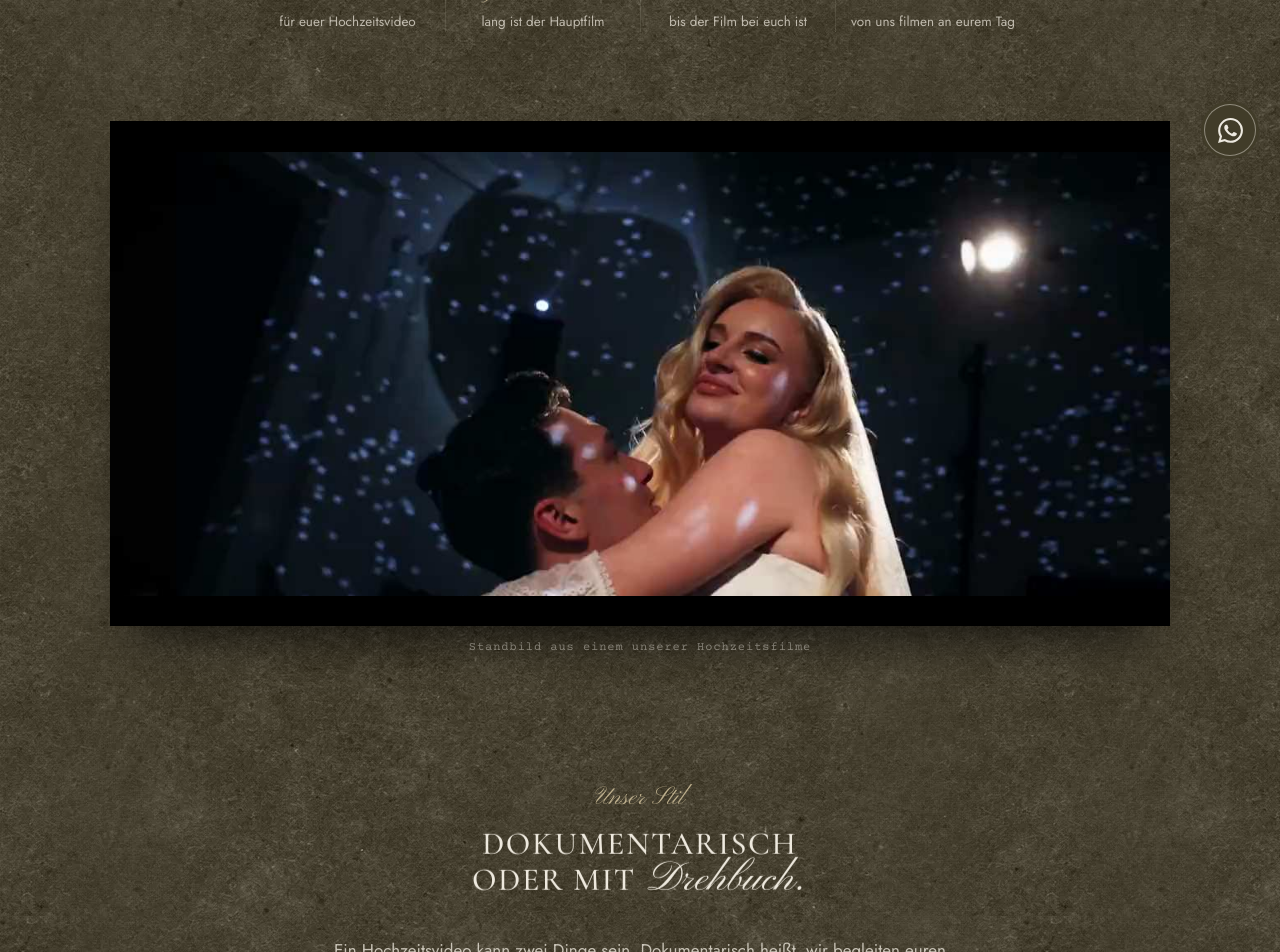
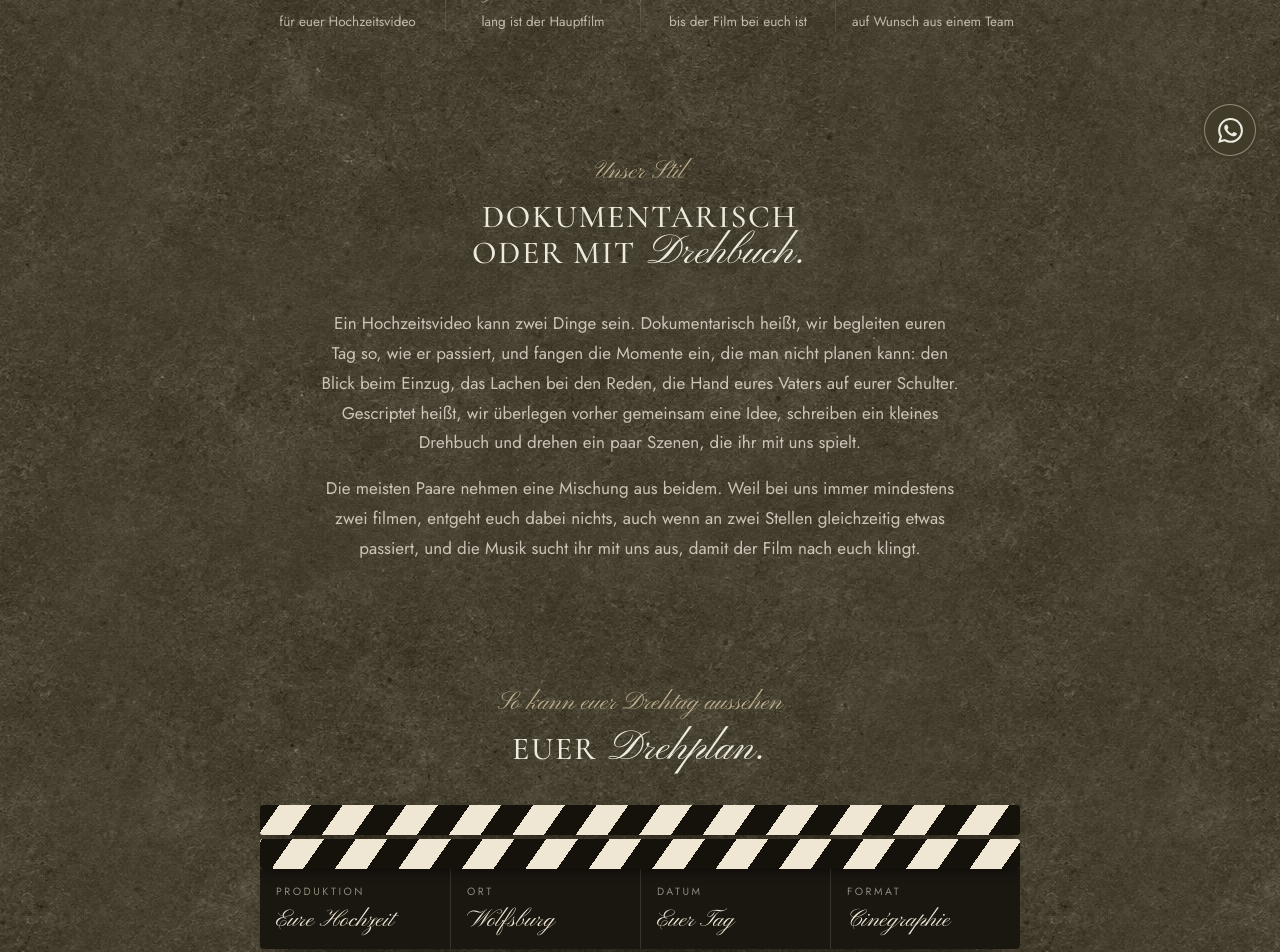
Before and after one commit to Amoriva-Films/personal-website, a Next.js app: page /hochzeitsvideo-wolfsburg in a window 1280 px wide. Shown: the part 620-1572 px from the top of the page. Built offline with nearby package versions, Linux system fonts and the light colour scheme.

Commit message:
Hochzeitsvideo-Seite: Standbild raus, zwei Kameras nur noch einmal erwaehnt
Co-Authored-By: Claude Opus 5.5 <noreply@anthropic.com>

```diff
--- a/app/hochzeitsvideo-wolfsburg/page.js
+++ b/app/hochzeitsvideo-wolfsburg/page.js
@@ -1,4 +1,3 @@
-import Image from 'next/image';
 import Link from 'next/link';
 import Titel from '@/components/vintage/Titel';
 import Fuss from '@/components/vintage/Fuss';
@@ -9,8 +8,7 @@ import { brief, marke, seiteVideoWolfsburg as s } from '@/content/texte';
 /* Stadtseite "Hochzeitsvideo in Wolfsburg" (Nevio 29.10.2026), Gegenstueck zur
    Fotograf-Seite. Bei "Hochzeitsvideo Wolfsburg" stand Amoriva nicht in den
    Top 10, die Startseite bleibt aber bei "Hochzeitsfilm" (Platz 2). Aufbau:
-   Textkopf mit Antwort zuerst, vier Eckdaten, ein breites Standbild im
-   Kinoformat, Stil, der Drehplan (Filmklappe und Drehbuchblatt), das Paket
+   Textkopf mit Antwort zuerst, vier Eckdaten, Stil, der Drehplan (Filmklappe und Drehbuchblatt), das Paket
    als Abspann, Orte, lokale Fragen, Abschluss. Antworten offen im HTML.
    Das Video aus der Vision-Seite kommt hier dazu, sobald es da ist. */
 
@@ -82,13 +80,6 @@ export default function VideoWolfsburg() {
           </ul>
         </header>
 
-        {/* Breites Standbild im Kinoformat, oben und unten schwarze Balken */}
-        <figure className="v-bahn fw-still">
-          <div className="fw-still-bild">
-            <Image src={s.still.src} alt={s.still.alt} width={s.still.b} height={s.still.h} sizes="(max-width: 1180px) 100vw, 1100px" quality={82} />
-          </div>
-          <figcaption>{s.stillText}</figcaption>
-        </figure>
 
         <section className="v-bahn fw-stil">
           <p className="v-zeile">{s.stilZeile}</p>
@@ -170,10 +161,6 @@ export default function VideoWolfsburg() {
         .fw-fakt-wert { font-family: var(--font-display), Georgia, serif; font-style: italic; font-weight: 500; font-size: clamp(22px, 2vw, 28px); color: var(--ton-akzent); }
         .fw-fakt-text { font-family: var(--font-text), system-ui, sans-serif; font-size: 13.5px; line-height: 1.4; color: color-mix(in srgb, var(--ton) 72%, transparent); }
 
-        .fw-still { max-width: 1180px; margin: clamp(56px, 7vw, 96px) auto 0; }
-        .fw-still-bild { position: relative; overflow: hidden; background: #000; padding: clamp(14px, 2.4vw, 34px) 0; box-shadow: 0 30px 50px -24px rgba(0, 0, 0, .8); }
-        .fw-still-bild img { display: block; width: 100%; height: auto; aspect-ratio: 2.39 / 1; object-fit: cover; object-position: center 35%; }
-        .fw-still figcaption { margin-top: 12px; text-align: center; font-family: var(--font-maschine), ui-monospace, monospace; font-size: 12px; letter-spacing: .08em; color: color-mix(in srgb, var(--ton) 60%, transparent); }
         .fw-stil, .fw-drehplan, .fw-abspann, .fw-orte, .fw-fragen, .fw-abschluss { margin-top: clamp(88px, 10vw, 140px); }
         .fw-stil { max-width: 760px; text-align: center; }
         .fw-stil .v-text + .v-text { margin-top: 16px; }
--- a/content/texte.js
+++ b/content/texte.js
@@ -493,19 +493,17 @@ export const seiteFotografWolfsburg = {
 export const seiteVideoWolfsburg = {
   meta: {
     titel: 'Hochzeitsvideo in Wolfsburg',
-    text: 'Hochzeitsvideo in Wolfsburg: euer Hochzeitsfilm in Cinégraphie ab 1.000 €, 3 bis 12 Minuten lang, gefilmt von mindestens zwei Leuten, fertig in 6 bis 8 Wochen.',
+    text: 'Hochzeitsvideo in Wolfsburg: euer Hochzeitsfilm in Cinégraphie ab 1.000 €, 3 bis 12 Minuten lang, dokumentarisch oder mit Drehbuch, fertig in 6 bis 8 Wochen.',
   },
   label: 'Hochzeitsvideo Wolfsburg',
   titel: 'Hochzeitsvideo in *Wolfsburg.*',
-  einleitung: 'Wir sind Amoriva, ein junges Team aus Wolfsburg, und machen aus eurem Hochzeitsvideo einen Film, der sich anfühlt wie Kino. Euer Hauptfilm ist 3 bis 12 Minuten lang, es filmen immer mindestens zwei von uns, und nach sechs bis acht Wochen liegt er in eurer privaten Online-Galerie. Los geht es ab 1.000 €, und wer zum Film noch Fotos möchte, bekommt sie vom selben Team.',
+  einleitung: 'Wir sind Amoriva, ein junges Team aus Wolfsburg, und machen aus eurem Hochzeitsvideo einen Film, der sich anfühlt wie Kino. Euer Hauptfilm ist 3 bis 12 Minuten lang, und nach sechs bis acht Wochen liegt er in eurer privaten Online-Galerie. Los geht es ab 1.000 €, und wer zum Film noch Fotos möchte, bekommt sie vom selben Team.',
   fakten: [
     { wert: 'ab 1.000 €', text: 'für euer Hochzeitsvideo' },
     { wert: '3 bis 12 Min.', text: 'lang ist der Hauptfilm' },
     { wert: '6 bis 8 Wochen', text: 'bis der Film bei euch ist' },
-    { wert: 'mind. zwei', text: 'von uns filmen an eurem Tag' },
+    { wert: 'Film + Foto', text: 'auf Wunsch aus einem Team' },
   ],
-  still: { src: '/images/hero-poster.jpg', alt: 'Standbild aus einem Hochzeitsfilm von Amoriva: Brautpaar umarmt sich beim Tanz', b: 1280, h: 720 },
-  stillText: 'Standbild aus einem unserer Hochzeitsfilme',
   stilZeile: 'Unser Stil',
   stilTitel: 'Dokumentarisch oder mit *Drehbuch.*',
   stil: [
@@ -518,7 +516,7 @@ export const seiteVideoWolfsburg = {
   klappe: [
     { feld: 'Produktion', wert: 'Eure Hochzeit' },
     { feld: 'Ort', wert: 'Wolfsburg' },
-    { feld: 'Kamera', wert: 'mind. zwei' },
+    { feld: 'Datum', wert: 'Euer Tag' },
     { feld: 'Format', wert: 'Cinégraphie' },
   ],
   szenen: [
@@ -533,7 +531,7 @@ export const seiteVideoWolfsburg = {
   inhalt: [
     'Hauptfilm in Cinégraphie, 3 bis 12 Minuten',
     'Begleitung vom Morgen bis zum Abend',
-    'Mindestens zwei von uns filmen an eurem Tag',
+    'Persönliches Kennenlernen vor der Buchung',
     'Soundtrack nach euren Wünschen',
     'Private Online-Galerie zum Anschauen und Teilen',
     'Lieferung in sechs bis acht Wochen',
```
